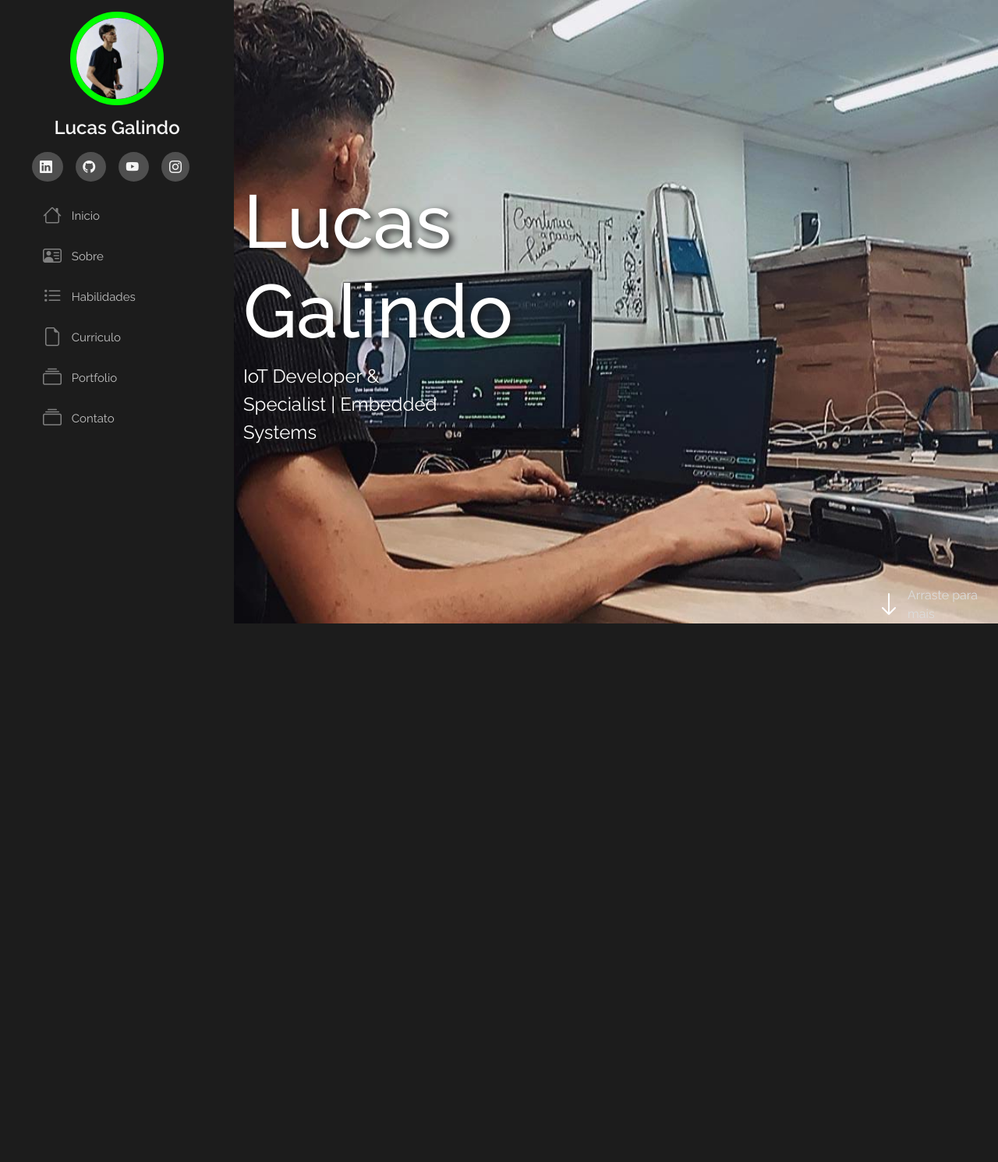
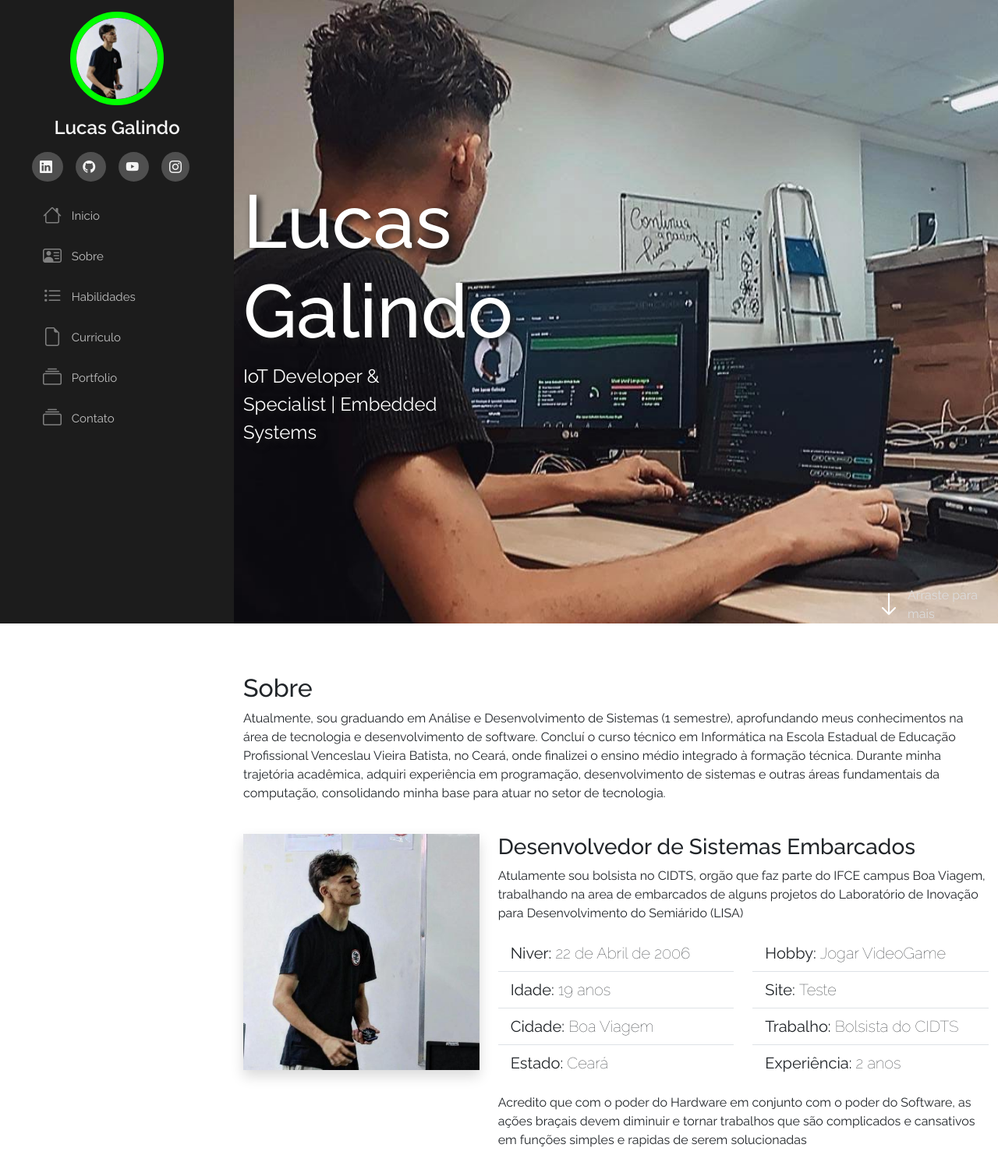
Before and after one commit to Lucras22/portfolio-bootstrap-FastAPI, a Flask app: page / in a window 1280 px wide. Shown: the whole page at 78% size. Before the commit the page ends 800 px from the top, so only its background shows below. Run offline with Flask 3, Linux system fonts and the light colour scheme; some libraries are stand-ins or nearby versions.

Commit message:
adicionando o sobre mim do meu portfolio

```diff
--- a/static/style.css
+++ b/static/style.css
@@ -158,3 +158,17 @@
         margin-left: 0;
     }
 }
+
+*::-webkit-scrollbar{
+    width: 5px;
+}
+
+*::-webkit-scrollbar-track{
+    width: 12px;
+    box-shadow: inset 0 0 .3rem #1C1C1C;
+    background-color: #F5F5F5;
+}
+
+*::-webkit-scrollbar-thumb{
+    background-color: #00FF00;
+}
--- a/templates/index.html
+++ b/templates/index.html
@@ -37,22 +37,22 @@
             <nav id="navbar" class="nav-menu">
                 <ul class="nav flex-column">
                     <li class="nav-item">
-                      <a class="nav-link" aria-current="page" href="#"><i class="bi bi-house"></i> Inicio</a>
+                      <a class="nav-link" aria-current="page" href="#inicio"><i class="bi bi-house"></i> Inicio</a>
                     </li>
                     <li class="nav-item">
-                      <a class="nav-link" href="#"><i class="bi bi-person-vcard"></i> Sobre</a>
+                      <a class="nav-link" href="#sobre"><i class="bi bi-person-vcard"></i> Sobre</a>
                     </li>
                     <li class="nav-item">
-                      <a class="nav-link" href="#"><i class="bi bi-list-task"></i> Habilidades</a>
+                      <a class="nav-link" href="#hablidades"><i class="bi bi-list-task"></i> Habilidades</a>
                     </li>
                     <li class="nav-item">
-                      <a class="nav-link" aria-current="page" href="#"><i class="bi bi-file-earmark"></i> Curriculo</a>
+                      <a class="nav-link" aria-current="page" href="#curriculo"><i class="bi bi-file-earmark"></i> Curriculo</a>
                     </li>
                     <li class="nav-item">
-                      <a class="nav-link" href="#"><i class="bi bi-collection"></i> Portfolio</a>
+                      <a class="nav-link" href="#portfolio"><i class="bi bi-collection"></i> Portfolio</a>
                     </li>
                     <li class="nav-item">
-                      <a class="nav-link" href="#"><i class="bi bi-collection"></i> Contato</a>
+                      <a class="nav-link" href="#conctato"><i class="bi bi-collection"></i> Contato</a>
                     </li>
                   </ul>
             </nav>
@@ -70,7 +70,62 @@
             <div class="col-md-7 d-flex justify-content-end align-items-end">
                 <div id="arraste" class="d-flex align-items-center">
                     <i class="bi bi-arrow-down text-white pe-2 fs-2" aria-hidden="true"></i>
-                    <a href="">Arraste para mais</a>
+                    <a href="#sobre">Arraste para mais</a>
+                </div>
+            </div>
+        </section>
+
+        <section id="sobre" class="container mt-5">
+            <div class="row w-100">
+                <div class="col-md-12">
+                    <h2 class="pt-3">Sobre</h2>
+                    <p>Atualmente, sou graduando em Análise e Desenvolvimento de Sistemas (1 semestre), aprofundando meus conhecimentos na área de tecnologia e desenvolvimento de software. Concluí o curso técnico em Informática na Escola Estadual de Educação Profissional Venceslau Vieira Batista, no Ceará, onde finalizei o ensino médio integrado à formação técnica. Durante minha trajetória acadêmica, adquiri experiência em programação, desenvolvimento de sistemas e outras áreas fundamentais da computação, consolidando minha base para atuar no setor de tecnologia.</p>
+                </div>
+            </div>
+
+            <div class="row mt-4">
+                <div class="col-md-4">
+                    <img class="img-fluid shadow" src="../static/img/lucas.jpeg" alt="Lucas Galindo">
+                </div>
+                <div class="col-md-8">
+                    <h3>Desenvolvedor de Sistemas Embarcados</h3>
+                    <p>Atulamente sou bolsista no CIDTS, orgão que faz parte do IFCE campus Boa Viagem, trabalhando na area de embarcados de alguns projetos do Laboratório de Inovação para Desenvolvimento do Semiárido (LISA)</p>
+
+                    <div class="row mt-3 mb-3">
+                        <div class="col-md-6">
+                            <ul class="list-group list-group-flush fs-5">
+                                <li class="list-group-item">
+                                    Niver: <span class="fw-lighter">22 de Abril de 2006</span>
+                                </li>
+                                <li class="list-group-item">
+                                    Idade: <span class="fw-lighter">19 anos</span>
+                                </li>
+                                <li class="list-group-item">
+                                    Cidade: <span class="fw-lighter">Boa Viagem</span>
+                                </li>
+                                <li class="list-group-item">
+                                    Estado: <span class="fw-lighter">Ceará</span>
+                                </li>
+                              </ul>
+                        </div>
+                        <div class="col-md-6">
+                            <ul class="list-group list-group-flush fs-5">
+                                <li class="list-group-item">
+                                    Hobby: <span class="fw-lighter">Jogar VideoGame</span>
+                                </li>
+                                <li class="list-group-item">
+                                    Site: <a href="https://linktr.ee/lucras22" target="_blank" class="fw-lighter text-decoration-none link-dark">Teste</a>
+                                </li>
+                                <li class="list-group-item">
+                                    Trabalho: <a href="https://plataformacidts.com/" target="_blank" class="fw-lighter text-decoration-none link-dark">Bolsista do CIDTS</a>
+                                </li>
+                                <li class="list-group-item">
+                                    Experiência: <span class="fw-lighter">2 anos</span>
+                                </li>
+                              </ul>
+                        </div>
+                    </div>
+                    <p>Acredito que com o poder do Hardware em conjunto com o poder do Software, as ações braçais devem diminuir e tornar trabalhos que são complicados e cansativos em funções simples e rapidas de serem solucionadas</p>
                 </div>
             </div>
         </section>
```
